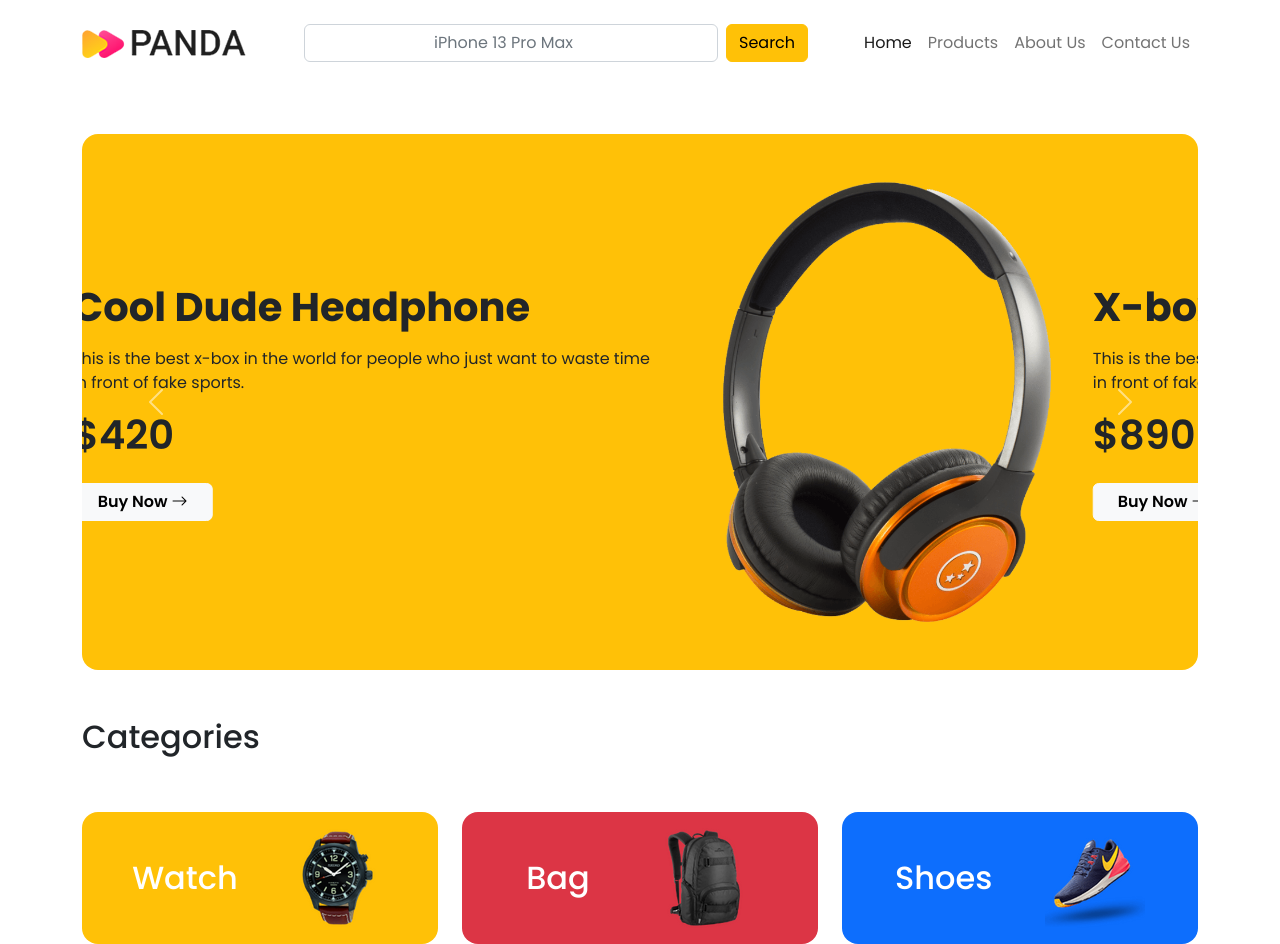
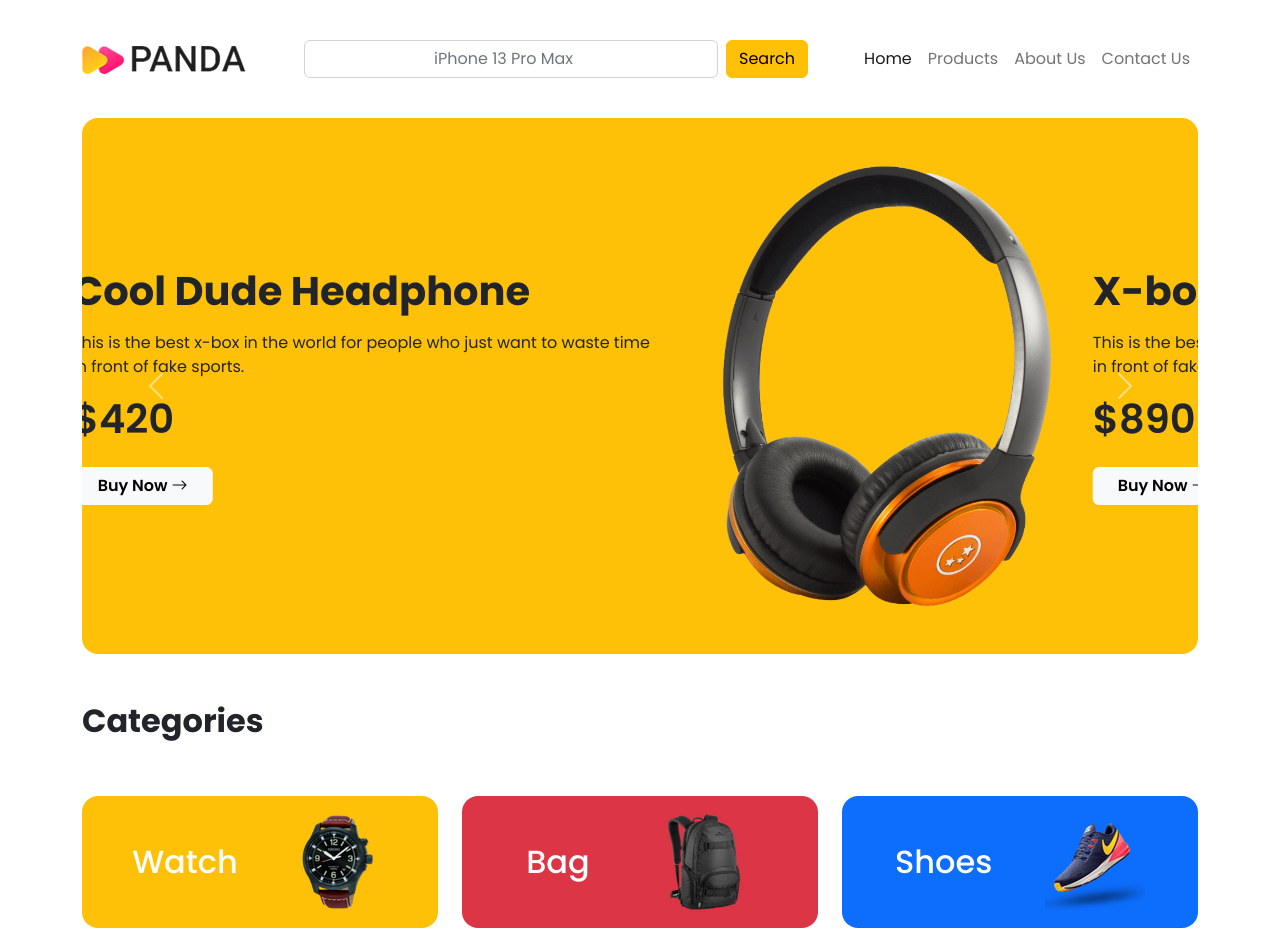
Before and after one commit to immdraselkhan/panda-commerce, a plain HTML site: page index.html in a window 1280 px wide. Drawn offline with nearby package versions, Linux system fonts and the light colour scheme.

Commit message:
header modified

```diff
--- a/index.html
+++ b/index.html
@@ -16,7 +16,7 @@
 <body>
     <header>
         <!-- navbar start -->
-        <nav class="navbar navbar-expand-lg">
+        <nav class="navbar navbar-expand-lg py-4">
             <div class="container">
                 <!-- logo -->
                 <a class="navbar-brand" href="">
@@ -45,9 +45,8 @@
             </div>
         </nav>
         <!-- navbar end -->
-
         <!-- sliders start -->
-        <section class="my-5">
+        <section class="mb-5">
             <div class="container">
                 <div class="row">
                     <div id="carouselExampleControls" class="carousel slide" data-bs-ride="carousel">
@@ -116,7 +115,7 @@
         <section>
             <div class="container d-flex flex-column gap-5">
                 <div class="row">
-                    <h2>Categories</h2>
+                    <h2 class="fw-bold text-center text-lg-start">Categories</h2>
                 </div>
                 <div class="row gy-4">
                     <div class="col-sm-12 col-lg-4">
```
